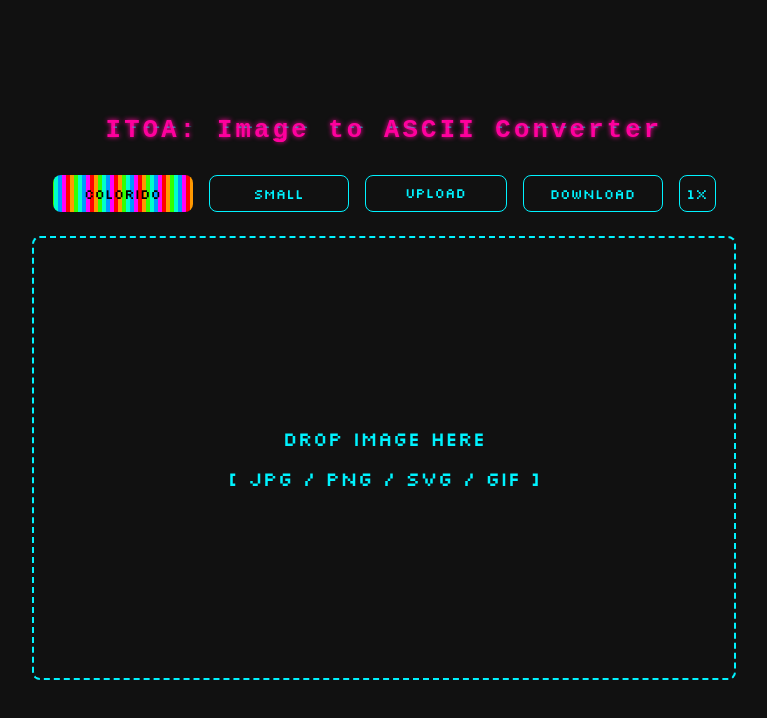
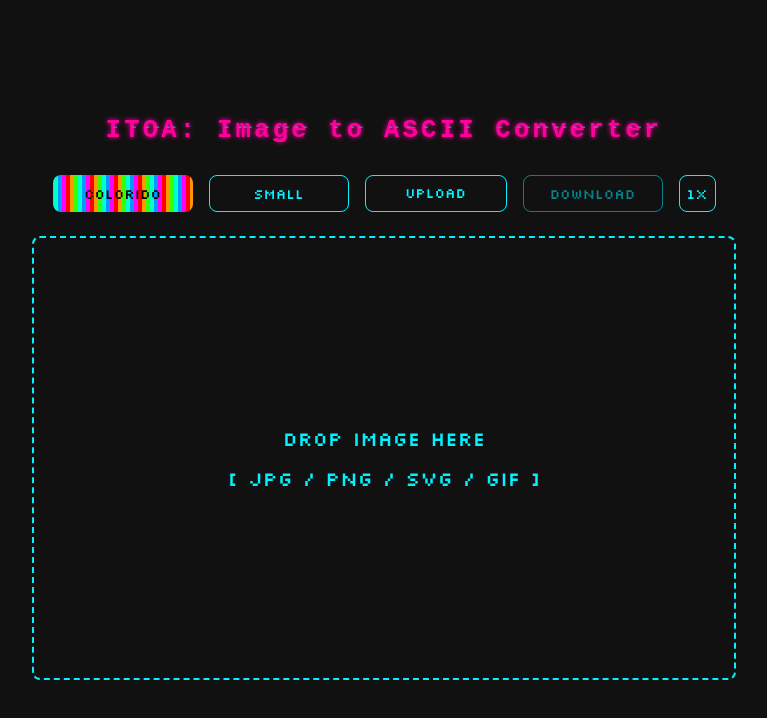
Before and after one commit to GustavoRCarvalho/image-converter, a Vue app: page / in a window 1280 px wide. Shown: the top 718 px of the page, without its empty margins (256-1023 px from the left). Built offline with nearby package versions, Linux system fonts and the light colour scheme; a web font is replaced by a local one.

Commit message:
feat: botão de download fica desabilitado quando não há imagem para baixar

```diff
--- a/src/components/SettingsButtons.vue
+++ b/src/components/SettingsButtons.vue
@@ -2,10 +2,21 @@
 import { storeToRefs } from "pinia"
 import { useDataStore } from "../store/data"
 import { handleSaveAscii } from "../utils/exportImage"
+import { ref, watch } from "vue"
 
 const DataStore = useDataStore()
 const { setData, nextSize, nextZoom, toggleColored } = DataStore
-const { ascii, size, zoom, colored } = storeToRefs(DataStore)
+const { ascii, size, zoom, colored, isGif } = storeToRefs(DataStore)
+
+const hasData = ref(false)
+
+watch(
+  () => ascii.value,
+  (asciiValue) => {
+    hasData.value = !!asciiValue.small.length
+  },
+  { deep: true }
+)
 
 function handleFile(e) {
   const file = e.target.files[0]
@@ -14,7 +25,11 @@ function handleFile(e) {
 
 async function handleDownload() {
   const domHTML = document.getElementById("ascii-image").outerHTML
-  handleSaveAscii({ asciiColor: domHTML, ascii: ascii.value, useColor: true })
+  handleSaveAscii({
+    asciiColor: domHTML,
+    ascii: ascii.value[size.value],
+    useColor: true,
+  })
 }
 </script>
 <template>
@@ -27,7 +42,12 @@ async function handleDownload() {
     </button>
     <label class="uploadButton" data-text="upload" for="file">upload</label>
     <input v-show="false" id="file" type="file" @change="handleFile" />
-    <button class="downloadButton" :data-text="size" @click="handleDownload">
+    <button
+      class="downloadButton"
+      :disabled="!hasData || isGif"
+      :data-text="size"
+      @click="handleDownload"
+    >
       Download
     </button>
     <button class="zoomButton" @click="nextZoom">{{ zoom }}x</button>
@@ -81,7 +101,7 @@ label {
   }
 }
 
-.downloadButton:hover {
+.downloadButton:hover:not([disabled]) {
   border-color: rgb(255, 145, 0);
   color: rgb(255, 145, 0);
 
@@ -92,6 +112,12 @@ label {
   );
   background-size: 24px 150%;
   animation: line-orange 1s linear infinite;
+}
+
+.downloadButton:disabled {
+  border-color: rgb(0, 243, 255, 50%);
+  color: rgb(0, 243, 255, 50%);
+  cursor: default;
 }
 
 @keyframes line-green {
@@ -124,7 +150,9 @@ label {
   }
   15% {
     opacity: 1;
-    text-shadow: -2px 0 white, 2px 0 var(--green);
+    text-shadow:
+      -2px 0 white,
+      2px 0 var(--green);
   }
   17% {
     opacity: 0;
@@ -132,7 +160,9 @@ label {
   }
   20% {
     opacity: 1;
-    text-shadow: 2px 0 white, -2px 0 var(--green),
+    text-shadow:
+      2px 0 white,
+      -2px 0 var(--green),
       0 0 20px rgba(144, 255, 144, 0.5);
   }
   22% {
@@ -141,7 +171,9 @@ label {
   }
   35% {
     opacity: 1;
-    text-shadow: -1px 0 var(--green), 1px 0 white,
+    text-shadow:
+      -1px 0 var(--green),
+      1px 0 white,
       0 0 20px rgba(130, 255, 130, 0.5);
   }
   37% {
@@ -150,7 +182,9 @@ label {
   }
   40% {
     opacity: 1;
-    text-shadow: 2px 0 var(--green), -2px 0 white;
+    text-shadow:
+      2px 0 var(--green),
+      -2px 0 white;
   }
   42% {
     opacity: 0;
@@ -158,7 +192,9 @@ label {
   }
   85% {
     opacity: 1;
-    text-shadow: -1px 0 white, 1px 0 var(--green),
+    text-shadow:
+      -1px 0 white,
+      1px 0 var(--green),
       0 0 20px rgba(43, 255, 43, 0.5);
   }
   87% {
@@ -239,7 +275,9 @@ label {
   }
   15% {
     opacity: 1;
-    text-shadow: -1px 0 var(--blue), 1px 0 var(--pink);
+    text-shadow:
+      -1px 0 var(--blue),
+      1px 0 var(--pink);
   }
   17% {
     opacity: 0;
@@ -247,7 +285,9 @@ label {
   }
   20% {
     opacity: 1;
-    text-shadow: 1px 0 var(--blue), -1px 0 var(--pink),
+    text-shadow:
+      1px 0 var(--blue),
+      -1px 0 var(--pink),
       0 0 20px rgba(255, 43, 157, 0.5);
   }
   22% {
@@ -256,7 +296,9 @@ label {
   }
   35% {
     opacity: 1;
-    text-shadow: -1px 0 var(--pink), 1px 0 var(--blue),
+    text-shadow:
+      -1px 0 var(--pink),
+      1px 0 var(--blue),
       0 0 20px rgba(0, 243, 255, 0.5);
   }
   37% {
@@ -265,7 +307,9 @@ label {
   }
   40% {
     opacity: 1;
-    text-shadow: 1px 0 var(--pink), -1px 0 var(--blue);
+    text-shadow:
+      1px 0 var(--pink),
+      -1px 0 var(--blue);
   }
   42% {
     opacity: 0;
@@ -273,7 +317,9 @@ label {
   }
   85% {
     opacity: 1;
-    text-shadow: -1px 0 var(--blue), 1px 0 var(--pink),
+    text-shadow:
+      -1px 0 var(--blue),
+      1px 0 var(--pink),
       0 0 20px rgba(255, 43, 157, 0.5);
   }
   87% {
--- a/src/store/data.js
+++ b/src/store/data.js
@@ -32,10 +32,10 @@ export const useDataStore = defineStore("data", {
         this.data = await images
       }
     },
-    setASCII({ stringSmall, stringMedium, stringLarge }) {
-      this.ascii.small = stringSmall
-      this.ascii.medium = stringMedium
-      this.ascii.large = stringLarge
+    setASCII({ textSmall, textMedium, textLarge }) {
+      this.ascii.small = textSmall
+      this.ascii.medium = textMedium
+      this.ascii.large = textLarge
     },
     nextSize() {
       if (this.isGif) {
--- a/src/utils/exportImage.js
+++ b/src/utils/exportImage.js
@@ -1,13 +1,10 @@
 export const handleSaveAscii = ({ asciiColor, ascii, useColor }) => {
-  const asciiArt = ascii
-  const colorAsciiArt = asciiColor
-
-  if (!asciiArt && !colorAsciiArt) return
+  if (!ascii && !asciiColor) return
 
   const canvas = document.createElement("canvas")
   const ctx = canvas.getContext("2d")
 
-  const lines = asciiArt.split("\n").filter((line) => line.length > 0)
+  const lines = ascii.split("\n").filter((line) => line.length > 0)
   const charHeight = lines.length
   const charWidth = lines[0].length
 
@@ -32,7 +29,7 @@ export const handleSaveAscii = ({ asciiColor, ascii, useColor }) => {
 
   if (useColor) {
     const tempDiv = document.createElement("div")
-    tempDiv.innerHTML = colorAsciiArt
+    tempDiv.innerHTML = asciiColor
     const pre = tempDiv.querySelector("pre")
     const spans = Array.from(pre.querySelectorAll("span"))
     let spanIndex = 0
```
